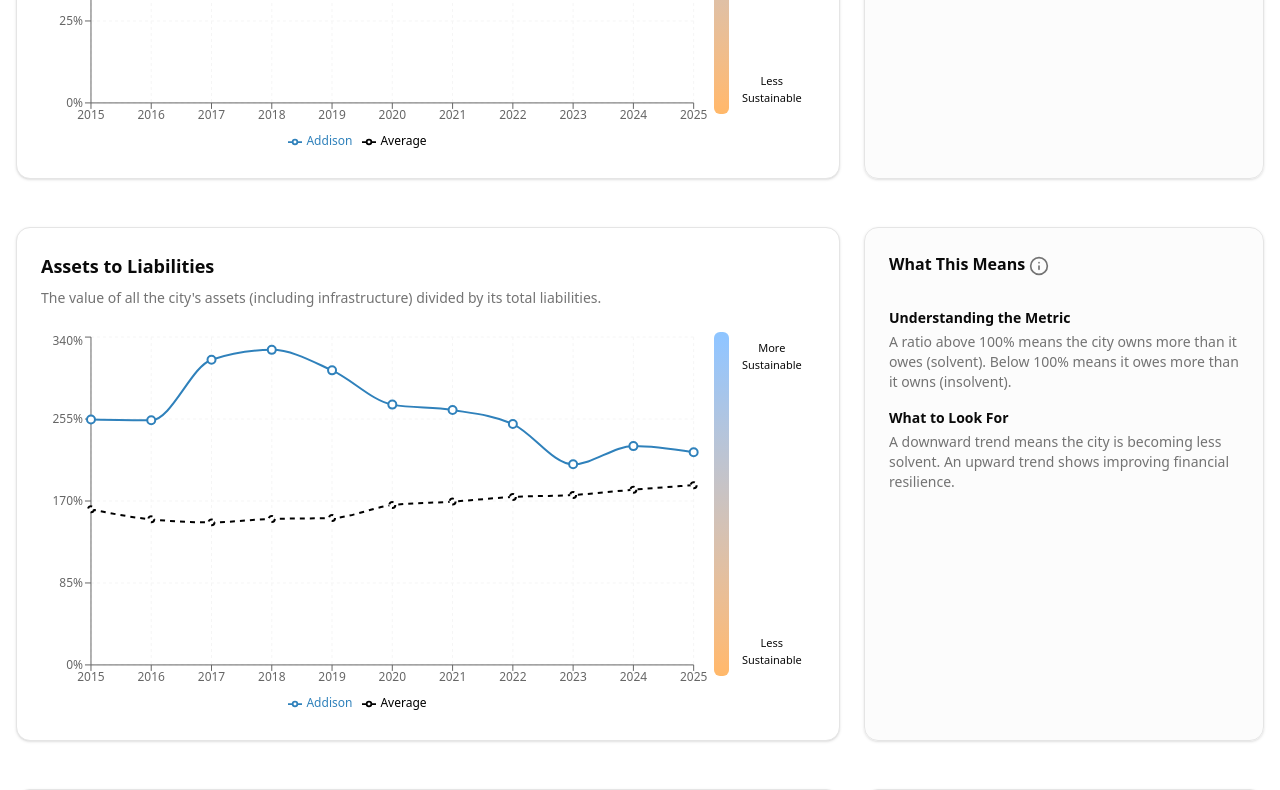
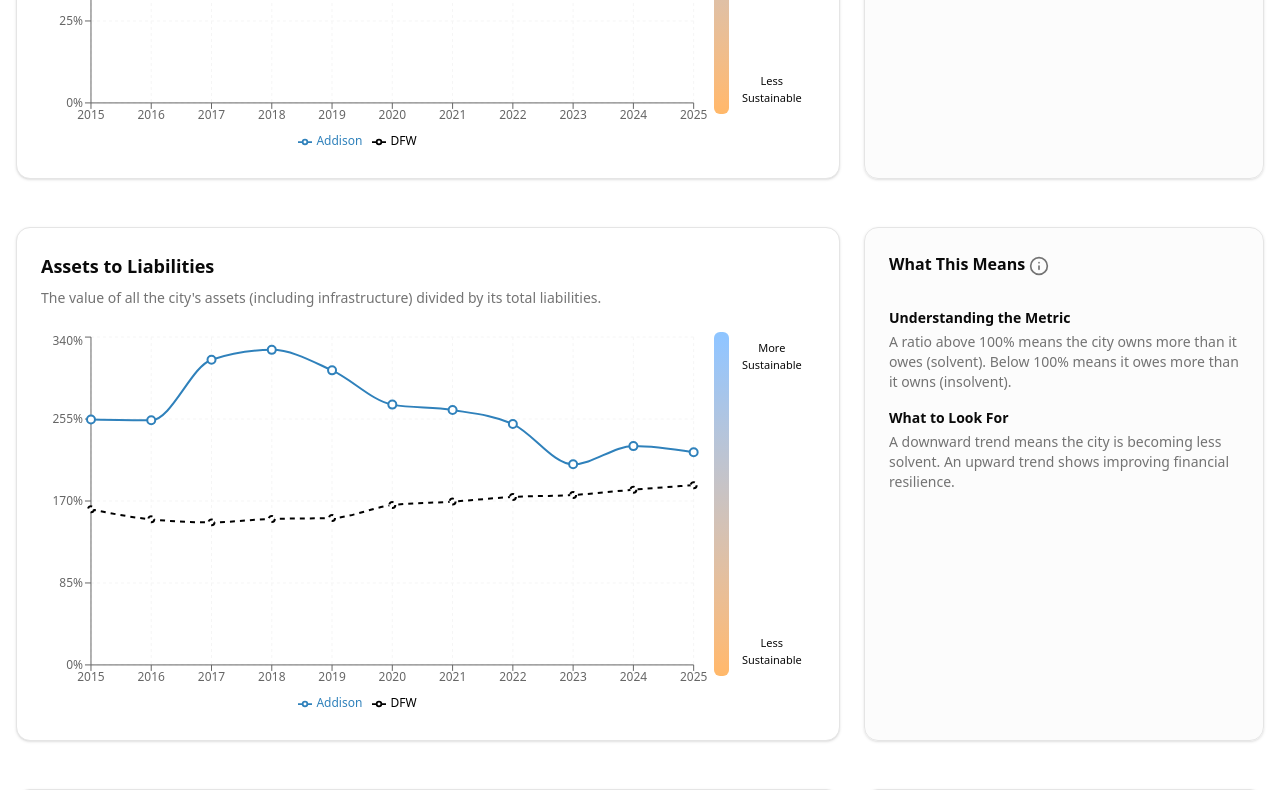
Before and after one commit to CurtisGreen/city-budget, a Next.js app: page /city/addison in a window 1280 px wide. Shown: the part 1560-2350 px from the top of the page. Built offline with nearby package versions, Linux system fonts and the light colour scheme.

Commit message:
Rename average to DFW

```diff
--- a/components/comparison-chart.tsx
+++ b/components/comparison-chart.tsx
@@ -153,7 +153,7 @@ export function ComparisonChart({
                 stroke="black"
                 strokeWidth={2}
                 strokeDasharray="5 5"
-                name="Average"
+                name="DFW"
                 dot={{ r: 3 }}
               />
             )}
--- a/components/population-chart.tsx
+++ b/components/population-chart.tsx
@@ -152,7 +152,7 @@ export function PopulationChart({
                 stroke="black"
                 strokeWidth={2}
                 strokeDasharray="5 5"
-                name="Average"
+                name="DFW"
                 dot={{ r: 3 }}
               />
             )}
```
